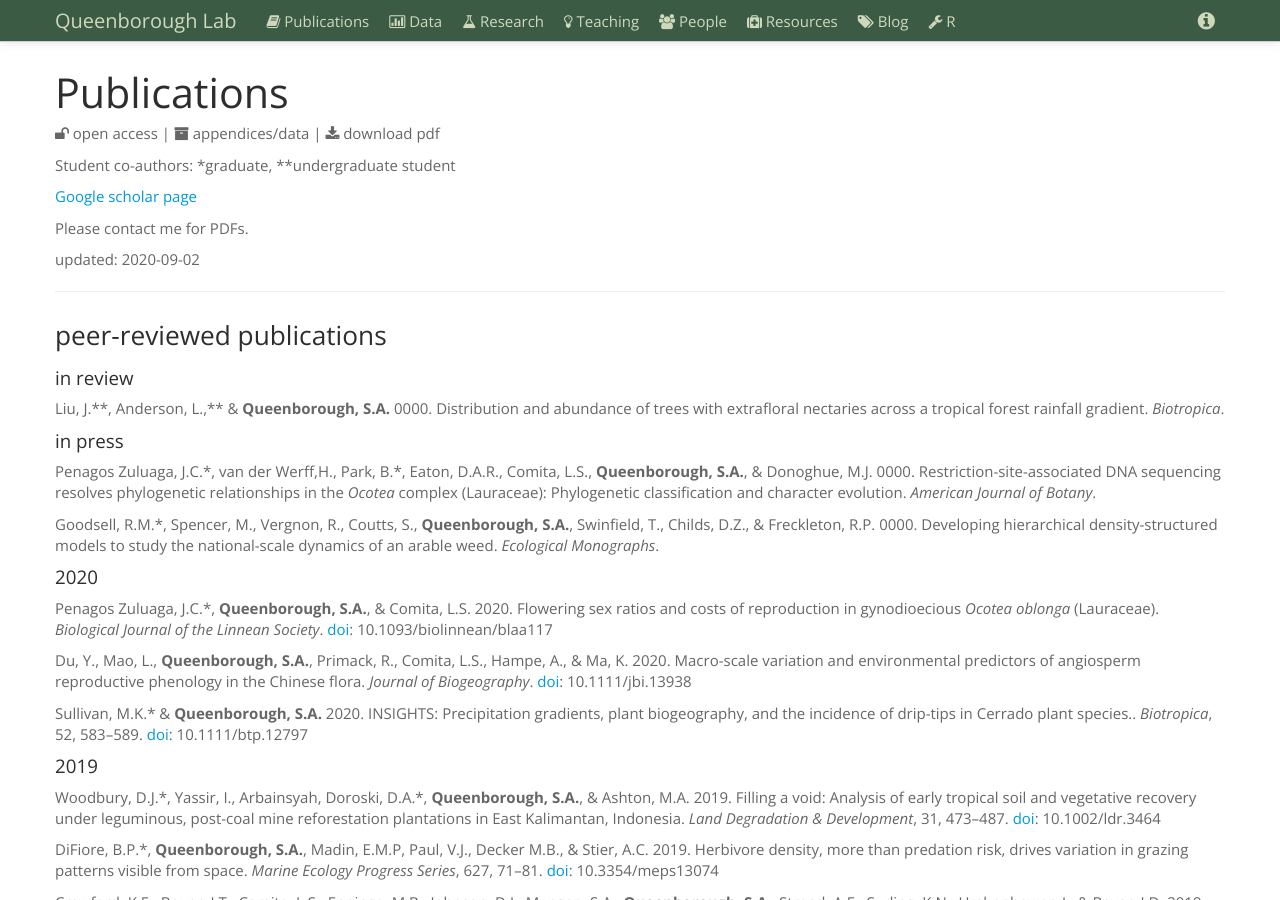
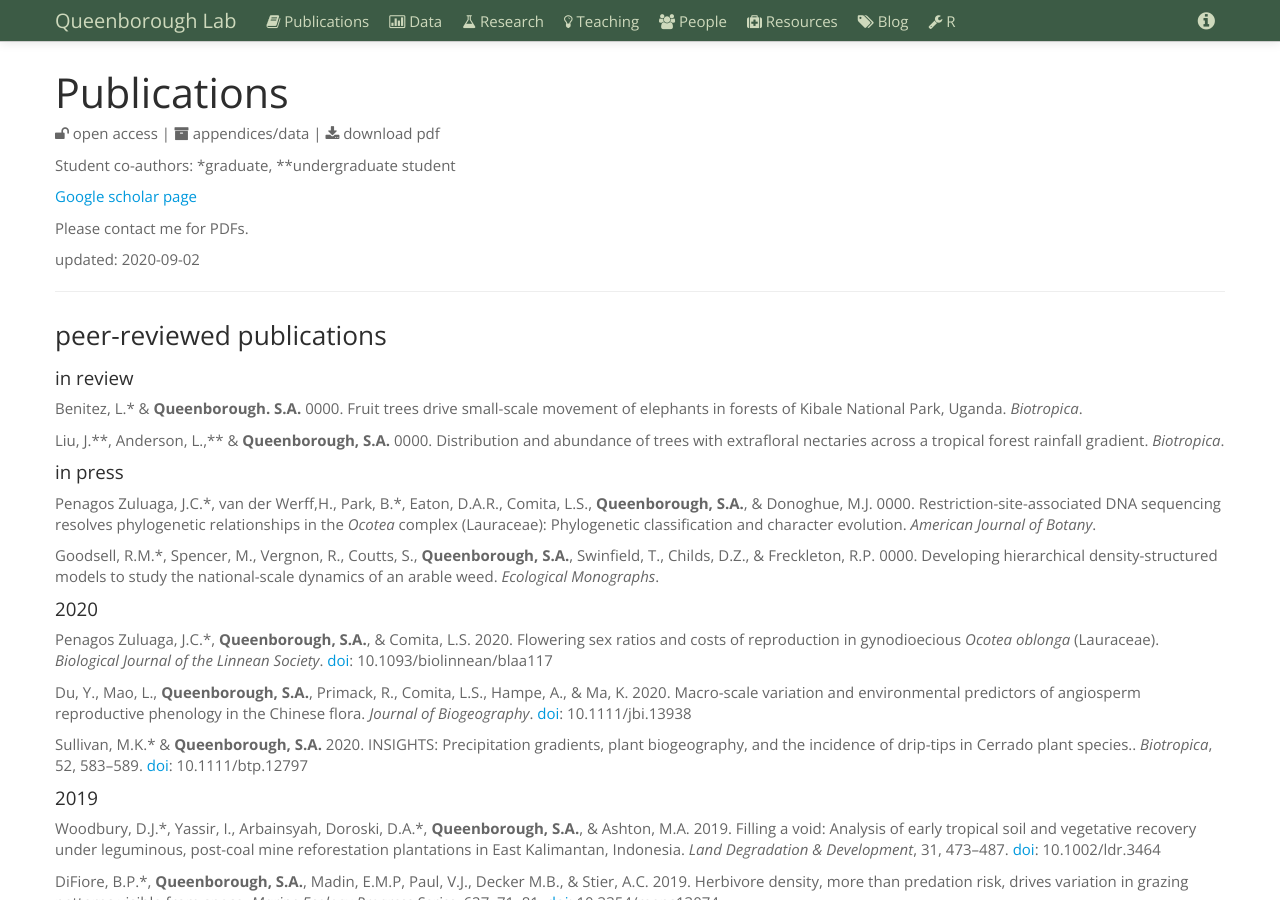
Before and after one commit to saq/saq.github.io, a Jekyll site: the page built from publications.md, in a window 1280 px wide and 900 px high. Built offline with Jekyll 4.4.1, drawn with Linux system fonts in a browser that asks for light colours; some of the changed lines change nothing that is shown.

Commit message:
Update publications.md

```diff
--- a/publications.md
+++ b/publications.md
@@ -25,8 +25,8 @@ updated: 2020-09-02
 
 <!--
 #### in prep
-Benitez, L.\* & **Queenborough. S.A.** 0000. Fruit trees drive small-scale movement of elephants in forests of Kibale National Park, Uganda. *Biotropica*.
  **Queenborough, S.A.**, Alvia, P., & Valencia, R. 0000. Wind dispersal and 1-year survival of *Vataireopsis iglesiasii* (Fabaceae) seedlings in a Neotropical lowland rain forest. *Journal of Tropical Ecology*.
+Hudson, A.J.\*, Alvia, L.P., Valencia, R., Baez, S., & **Queenborough, S.A.** 0000. An ant mutualism protects against conspecific neighbor density-dependent herbivory.
 Almonte, H.N.\*\* & **Queenborough, S.A.** 0000. Climate drives tree leaf traits across a precipitation gradient in Panama.
 **Queenborough, S.A.** & Sullivan, M.K.\* Climate drives tree leaf traits across a precipitation gradient in the Cerrado.
 Anderson, L.\*\*, Liu, J.\*\*, Metz, R.M., Garwood, N.C., Wright, S.J., Alvia, P., Valencia, R. & **Queenborough, S.A.**. 0000. Extrafloral nectaries have little effect on growth and survival of tropical rain forest seedlings.
@@ -36,6 +36,8 @@ Young, K.J.\*, Piotto, D., **Queenborough, S.A.**, & Ashton, M.S. 0000. Cacao ag
 
 
 #### in review
+
+Benitez, L.\* & **Queenborough. S.A.** 0000. Fruit trees drive small-scale movement of elephants in forests of Kibale National Park, Uganda. *Biotropica*.
 
 Liu, J.\*\*, Anderson, L.,\*\* & **Queenborough, S.A.** 0000. Distribution and abundance of trees with extrafloral nectaries across a tropical forest rainfall gradient. *Biotropica*.
 
```
